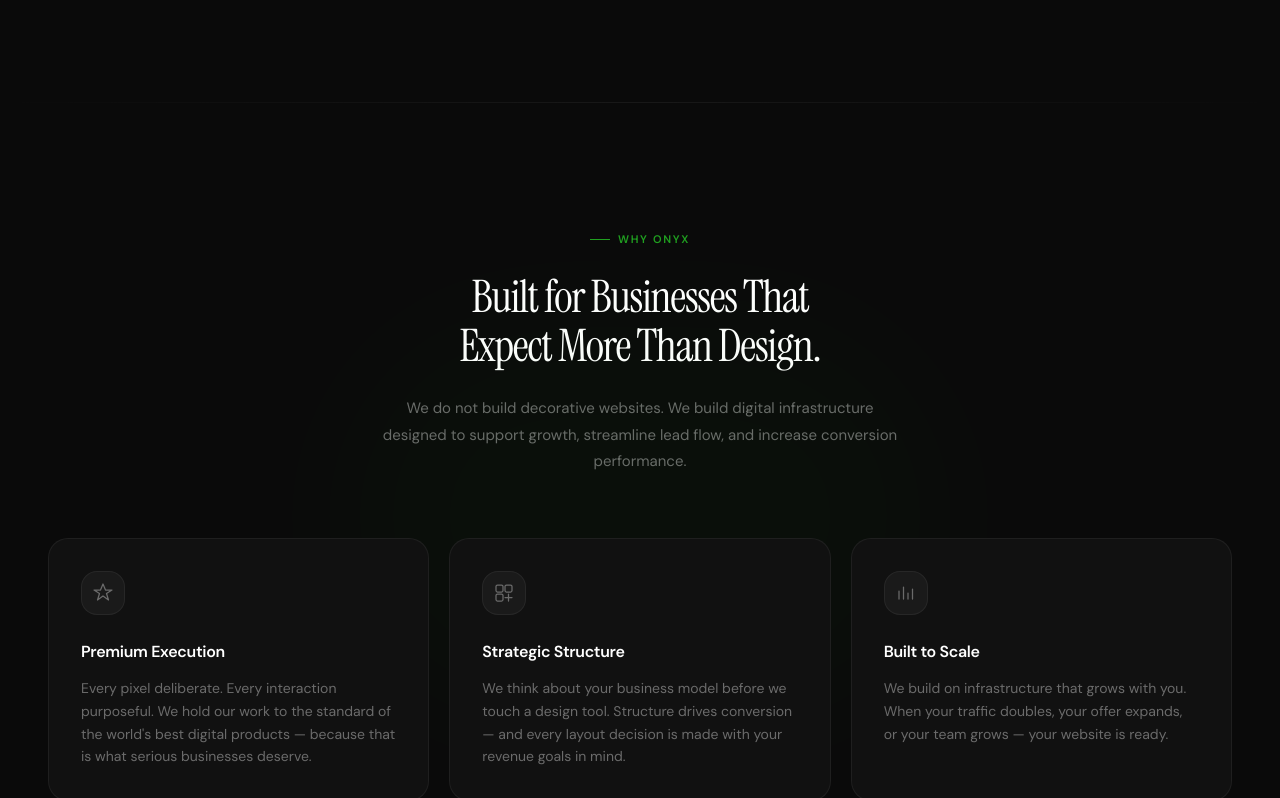
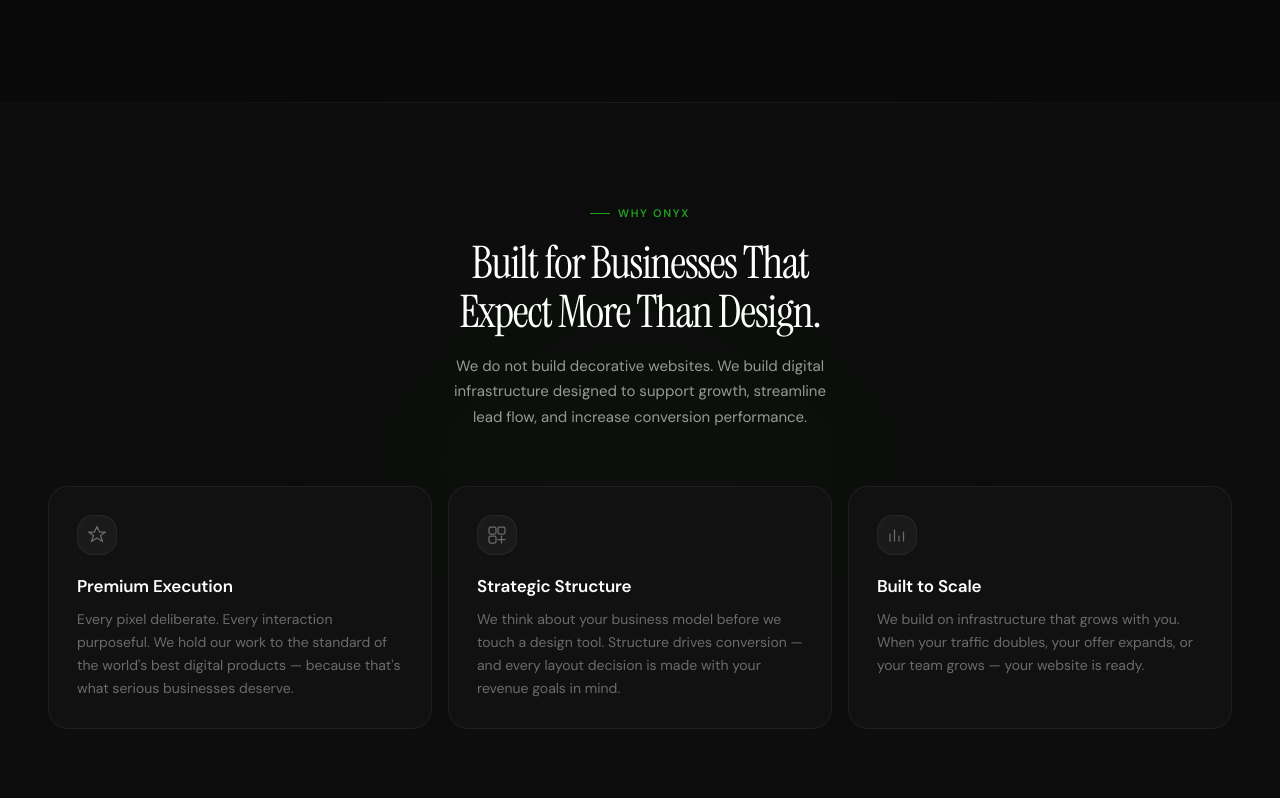
Before and after one commit to onyx-web-systems/onyx-web-systems, a Next.js app: page / in a window 1280 px wide. Shown: the part 3901-4699 px from the top of the page. Built offline with nearby package versions, Linux system fonts and the light colour scheme.

Commit message:
Update WhyOnyxSection.tsx

```diff
--- a/components/sections/WhyOnyxSection.tsx
+++ b/components/sections/WhyOnyxSection.tsx
@@ -6,114 +6,78 @@
 
 const PILLARS = [
   {
-    icon: (
-      <svg width="22" height="22" viewBox="0 0 22 22" fill="none">
-        <path d="M11 2L13.5 8H20L14.5 11.5L16.5 18L11 14L5.5 18L7.5 11.5L2 8H8.5L11 2Z"
-          stroke="currentColor" strokeWidth="1.25" strokeLinejoin="round" />
-      </svg>
-    ),
+    icon: <svg width="20" height="20" viewBox="0 0 20 20" fill="none"><path d="M10 1.5L12.5 7H18.5L13.5 10.5L15.5 16.5L10 13L4.5 16.5L6.5 10.5L1.5 7H7.5L10 1.5Z" stroke="currentColor" strokeWidth="1.25" strokeLinejoin="round"/></svg>,
     title: "Premium Execution",
-    description: "Every pixel deliberate. Every interaction purposeful. We hold our work to the standard of the world's best digital products — because that is what serious businesses deserve.",
+    description: "Every pixel deliberate. Every interaction purposeful. We hold our work to the standard of the world's best digital products — because that's what serious businesses deserve.",
   },
   {
-    icon: (
-      <svg width="22" height="22" viewBox="0 0 22 22" fill="none">
-        <rect x="3" y="3" width="7" height="7" rx="1.5" stroke="currentColor" strokeWidth="1.25" />
-        <rect x="12" y="3" width="7" height="7" rx="1.5" stroke="currentColor" strokeWidth="1.25" />
-        <rect x="3" y="12" width="7" height="7" rx="1.5" stroke="currentColor" strokeWidth="1.25" />
-        <path d="M15.5 12v7M12 15.5h7" stroke="currentColor" strokeWidth="1.25" strokeLinecap="round" />
-      </svg>
-    ),
+    icon: <svg width="20" height="20" viewBox="0 0 20 20" fill="none"><rect x="2" y="2" width="7" height="7" rx="1.5" stroke="currentColor" strokeWidth="1.25"/><rect x="11" y="2" width="7" height="7" rx="1.5" stroke="currentColor" strokeWidth="1.25"/><rect x="2" y="11" width="7" height="7" rx="1.5" stroke="currentColor" strokeWidth="1.25"/><path d="M14.5 11v7M11 14.5h7" stroke="currentColor" strokeWidth="1.25" strokeLinecap="round"/></svg>,
     title: "Strategic Structure",
     description: "We think about your business model before we touch a design tool. Structure drives conversion — and every layout decision is made with your revenue goals in mind.",
   },
   {
-    icon: (
-      <svg width="22" height="22" viewBox="0 0 22 22" fill="none">
-        <path d="M4 17L4 9M8.5 17V5M13 17V11M17.5 17V7" stroke="currentColor" strokeWidth="1.25" strokeLinecap="round" />
-      </svg>
-    ),
+    icon: <svg width="20" height="20" viewBox="0 0 20 20" fill="none"><path d="M3 16V9M7.5 16V5M12 16V11M16.5 16V7" stroke="currentColor" strokeWidth="1.25" strokeLinecap="round"/></svg>,
     title: "Built to Scale",
     description: "We build on infrastructure that grows with you. When your traffic doubles, your offer expands, or your team grows — your website is ready.",
   },
 ];
 
 export const WhyOnyxSection = () => (
-  <section className="relative py-24 md:py-32 bg-[#0A0A0A] overflow-hidden">
-
-    {/* Top border */}
+  <section className="relative section bg-surface overflow-hidden">
     <div className="absolute top-0 inset-x-0 h-px"
       style={{ background: "linear-gradient(to right, transparent, rgba(255,255,255,0.06), transparent)" }}
       aria-hidden="true" />
-
-    {/* Center glow */}
-    <div className="absolute top-1/2 left-1/2 -translate-x-1/2 -translate-y-1/2 w-[600px] h-[400px] rounded-full blur-3xl pointer-events-none opacity-[0.03]"
-      style={{ backgroundColor: "#20A020" }} aria-hidden="true" />
+    <div className="absolute top-1/2 left-1/2 -translate-x-1/2 -translate-y-1/2 w-[600px] h-[400px] rounded-full blur-3xl pointer-events-none"
+      style={{ background: "radial-gradient(ellipse, rgba(32,160,32,0.03), transparent)" }} aria-hidden="true" />
 
     <div className="container-site">
-
-      {/* Header */}
       <motion.div
-        className="flex flex-col items-center text-center gap-6 mb-16 max-w-2xl mx-auto"
-        initial={{ opacity: 0, y: 24 }}
+        className="flex flex-col items-center text-center gap-4 mb-14 max-w-xl mx-auto"
+        initial={{ opacity: 0, y: 20 }}
         whileInView={{ opacity: 1, y: 0 }}
         viewport={viewportConfig}
-        transition={{ duration: 0.7, ease: [0.16, 1, 0.3, 1] }}
+        transition={{ duration: 0.65, ease: [0.16,1,0.3,1] }}
       >
         <p className="eyebrow">Why Onyx</p>
-        <h2 className="font-display text-white text-balance"
-          style={{ fontSize: "clamp(2rem, 3.5vw, 3rem)", letterSpacing: "-0.03em", lineHeight: "1.1" }}>
+        <h2 className="heading-xl text-balance">
           Built for Businesses That Expect More Than Design.
         </h2>
-        <p className="text-[#6B6B6B]" style={{ fontSize: "0.9375rem", lineHeight: "1.75", maxWidth: "520px" }}>
-          We do not build decorative websites. We build digital infrastructure designed to
-          support growth, streamline lead flow, and increase conversion performance.
+        <p className="body-base max-w-sm">
+          We do not build decorative websites. We build digital infrastructure
+          designed to support growth, streamline lead flow, and increase
+          conversion performance.
         </p>
       </motion.div>
 
-      {/* Pillars */}
       <motion.div
-        className="grid grid-cols-1 md:grid-cols-3 gap-5"
-        variants={staggerContainer(0.12, 0.15)}
+        className="grid grid-cols-1 md:grid-cols-3 gap-4"
+        variants={staggerContainer(0.1, 0.12)}
         initial="hidden"
         whileInView="visible"
         viewport={viewportConfig}
       >
         {PILLARS.map((p) => (
-          <motion.div
-            key={p.title}
-            variants={staggerItem}
+          <motion.div key={p.title} variants={staggerItem}
             className={cn(
-              "group relative flex flex-col gap-6 p-8 rounded-2xl",
+              "group relative flex flex-col gap-5 p-7 rounded-2xl",
               "border border-white/[0.06] bg-[#111111]",
-              "hover:border-[rgba(32,160,32,0.2)] hover:-translate-y-1",
+              "hover:border-[rgba(32,160,32,0.18)] hover:-translate-y-1",
               "transition-all duration-300 overflow-hidden"
             )}
           >
-            {/* Hover corner glow */}
-            <div className="absolute top-0 left-0 w-32 h-32 rounded-full blur-2xl opacity-0 group-hover:opacity-100 transition-opacity duration-500 pointer-events-none"
-              style={{ background: "radial-gradient(ellipse, rgba(32,160,32,0.08), transparent)" }}
-              aria-hidden="true" />
+            <div className="absolute top-0 left-0 w-28 h-28 rounded-full blur-2xl opacity-0 group-hover:opacity-100 transition-opacity duration-500 pointer-events-none"
+              style={{ background: "radial-gradient(ellipse, rgba(32,160,32,0.07), transparent)" }} aria-hidden="true" />
 
-            {/* Icon */}
-            <div className="flex items-center justify-center w-11 h-11 rounded-xl text-[#6B6B6B] group-hover:text-[#20A020] transition-colors duration-300"
+            <div className="flex items-center justify-center w-10 h-10 rounded-xl flex-shrink-0 text-[#6B6B6B] group-hover:text-[#20A020] transition-colors duration-300"
               style={{ backgroundColor: "rgba(255,255,255,0.04)", border: "1px solid rgba(255,255,255,0.06)" }}>
               {p.icon}
             </div>
-
-            <div className="flex flex-col gap-3">
-              <h3 className="font-sans font-semibold text-white text-base tracking-tight">
-                {p.title}
-              </h3>
-              <p className="text-[#6B6B6B] text-sm leading-relaxed">
-                {p.description}
-              </p>
+            <div className="flex flex-col gap-2.5">
+              <h3 className="card-title-lg">{p.title}</h3>
+              <p className="body-sm">{p.description}</p>
             </div>
-
-            {/* Bottom accent line — appears on hover */}
             <div className="absolute bottom-0 inset-x-0 h-px opacity-0 group-hover:opacity-100 transition-opacity duration-300"
-              style={{ background: "linear-gradient(to right, transparent, rgba(32,160,32,0.4), transparent)" }}
-              aria-hidden="true" />
+              style={{ background: "linear-gradient(to right, transparent, rgba(32,160,32,0.35), transparent)" }} aria-hidden="true" />
           </motion.div>
         ))}
       </motion.div>
```
